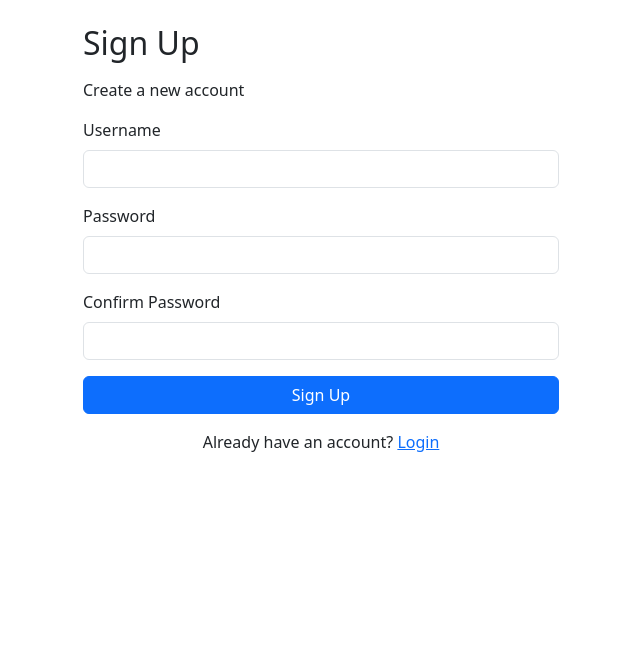
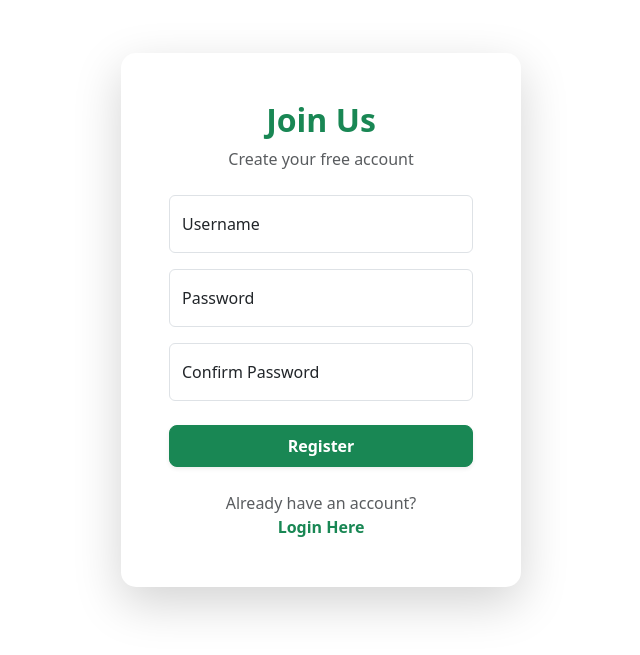
Before and after one commit to Agnish77/TodoApp, a Flask app: page /signup in a window 1280 px wide. Shown: the top 655 px of the page, without its empty margins (319-959 px from the left). Run offline with Flask 3, Linux system fonts and the light colour scheme.

Commit message:
Refactor signup form for improved layout and styling

```diff
--- a/templates/signup.html
+++ b/templates/signup.html
@@ -1,34 +1,50 @@
 {% extends "base.html" %}
 
 {% block body %}
+<div class="container d-flex justify-content-center align-items-center" style="min-height: 80vh;">
+    <div class="card shadow-lg border-0" style="width: 100%; max-width: 400px; border-radius: 15px;">
+        <div class="card-body p-5">
+            <div class="text-center mb-4">
+                <h2 class="fw-bold text-success">Join Us</h2>
+                <p class="text-muted">Create your free account</p>
+            </div>
 
-<div class="container mt-4" style="max-width: 500px;">
-  <h2 class="mb-3">Sign Up</h2>
-  <p>Create a new account</p>
+            {% with messages = get_flashed_messages(with_categories=true) %}
+              {% if messages %}
+                {% for category, message in messages %}
+                  <div class="alert alert-{{ 'danger' if category == 'error' else 'info' }} pb-0 pt-2 shadow-sm">
+                      <p class="small">{{ message }}</p>
+                  </div>
+                {% endfor %}
+              {% endif %}
+            {% endwith %}
 
             <form method="POST">
-    <div class="mb-3">
-      <label class="form-label">Username</label>
-      <input type="text" class="form-control" name="username" required>
+                <div class="form-floating mb-3">
+                    <input type="text" class="form-control" id="username" name="username" placeholder="Username" required>
+                    <label for="username">Username</label>
                 </div>
 
-    <div class="mb-3">
-      <label class="form-label">Password</label>
-      <input type="password" class="form-control" name="password" required>
+                <div class="form-floating mb-3">
+                    <input type="password" class="form-control" id="password" name="password" placeholder="Password" required>
+                    <label for="password">Password</label>
                 </div>
 
-    <div class="mb-3">
-      <label class="form-label">Confirm Password</label>
-      <input type="password" class="form-control" name="confirm" required>
+                <div class="form-floating mb-4">
+                    <input type="password" class="form-control" id="confirm" name="confirm" placeholder="Confirm Password" required>
+                    <label for="confirm">Confirm Password</label>
                 </div>
 
-    <button type="submit" class="btn btn-primary w-100">Sign Up</button>
+                <button type="submit" class="btn btn-success w-100 py-2 fw-bold shadow-sm" style="border-radius: 8px;">
+                    Register
+                </button>
             </form>
 
-  <p class="mt-3 text-center">
-    Already have an account?
-    <a href="/login">Login</a>
-  </p>
+            <div class="mt-4 text-center">
+                <p class="mb-0 text-muted">Already have an account?</p>
+                <a href="/login" class="text-success fw-bold text-decoration-none">Login Here</a>
             </div>
-
+        </div>
+    </div>
+</div>
 {% endblock %}
```
Lines whose indentation alone changed are shown as unchanged.
